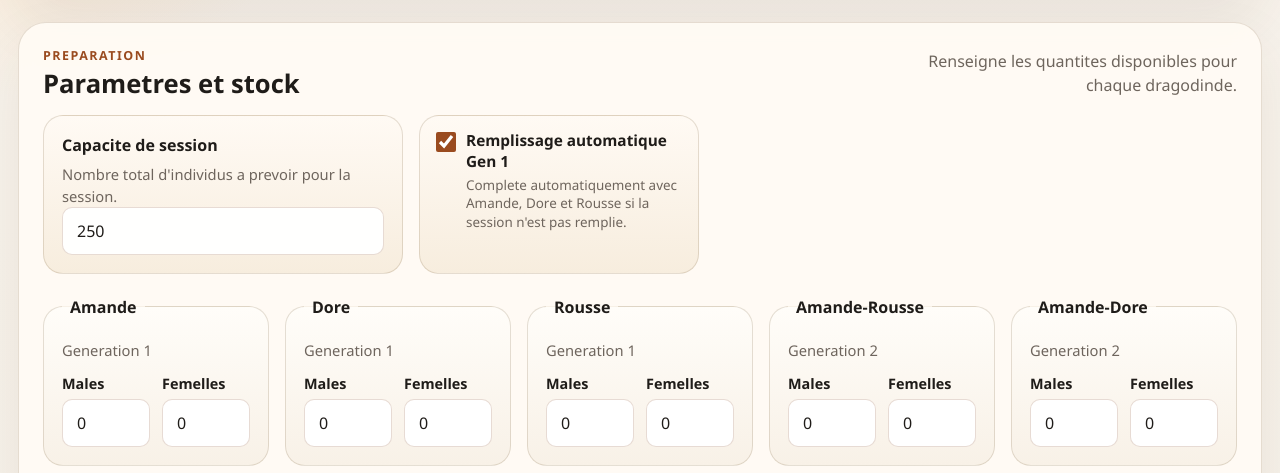
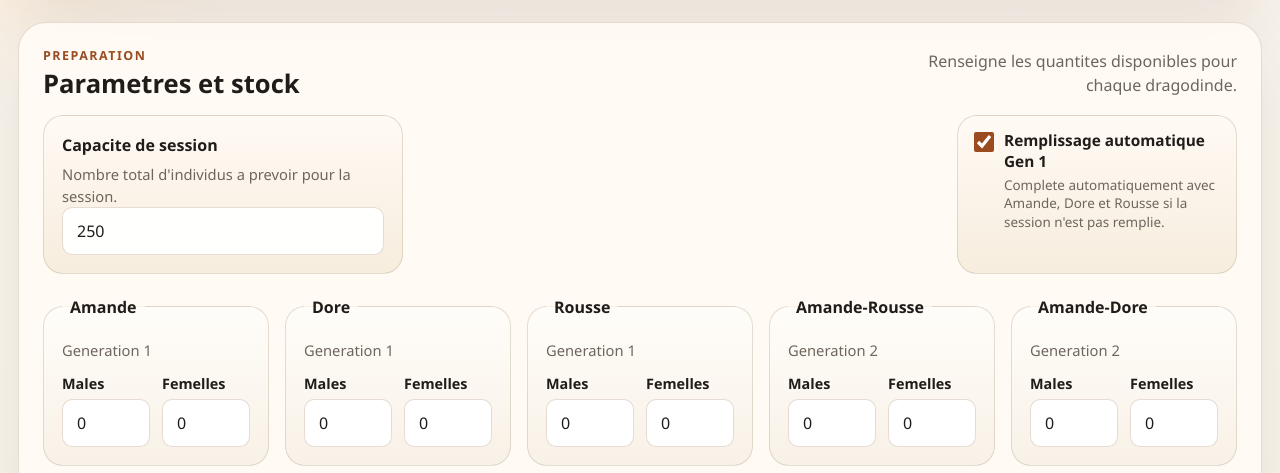
Before and after one commit to Moumoullosse/Calcul_Dragodinde, a FastAPI app: page / in a window 1280 px wide. Shown: the part 287-760 px from the top of the page. Run offline with FastAPI, Linux system fonts and the light colour scheme.

Commit message:
Align G1 autofill toggle to the right

```diff
--- a/static/style.css
+++ b/static/style.css
@@ -173,6 +173,7 @@ h2 {
 .toggle-card {
   display: flex;
   flex: 0 1 280px;
+  margin-left: auto;
   gap: 10px;
   align-items: flex-start;
   min-width: 220px;
```
